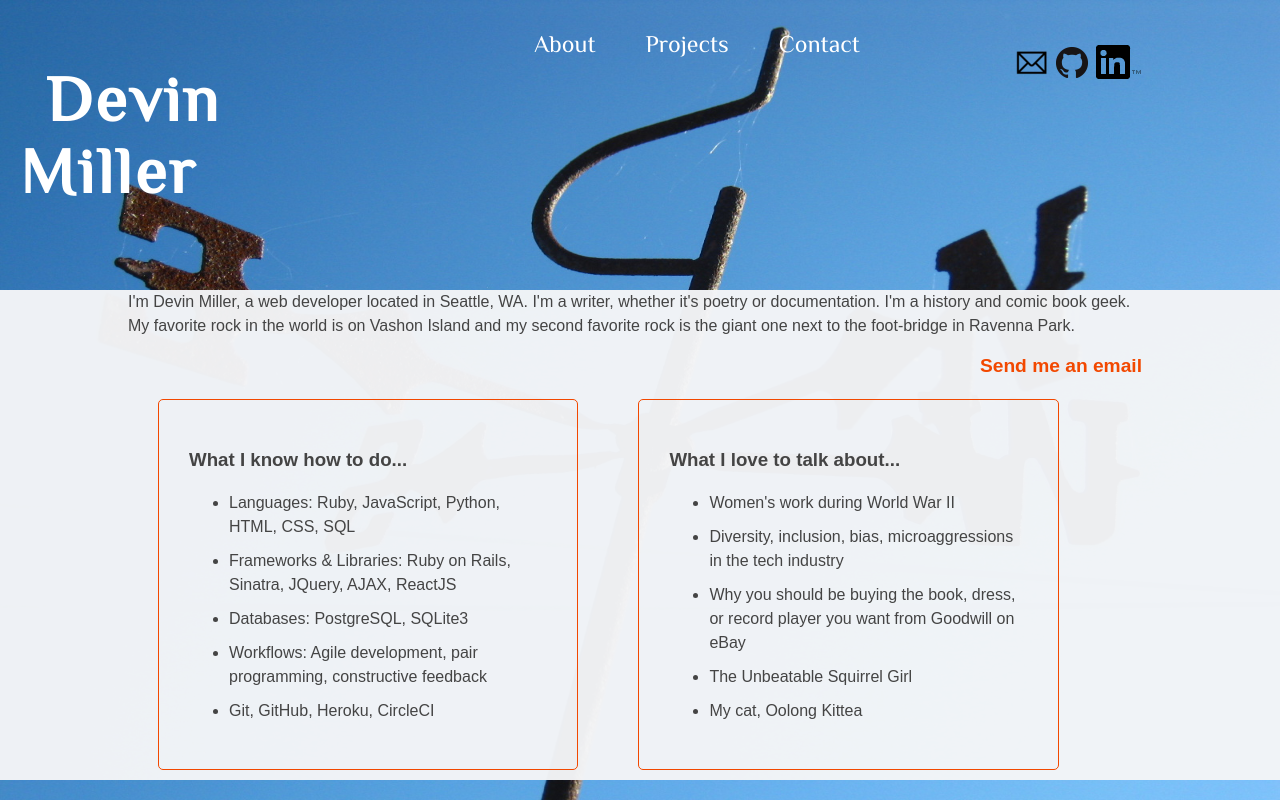
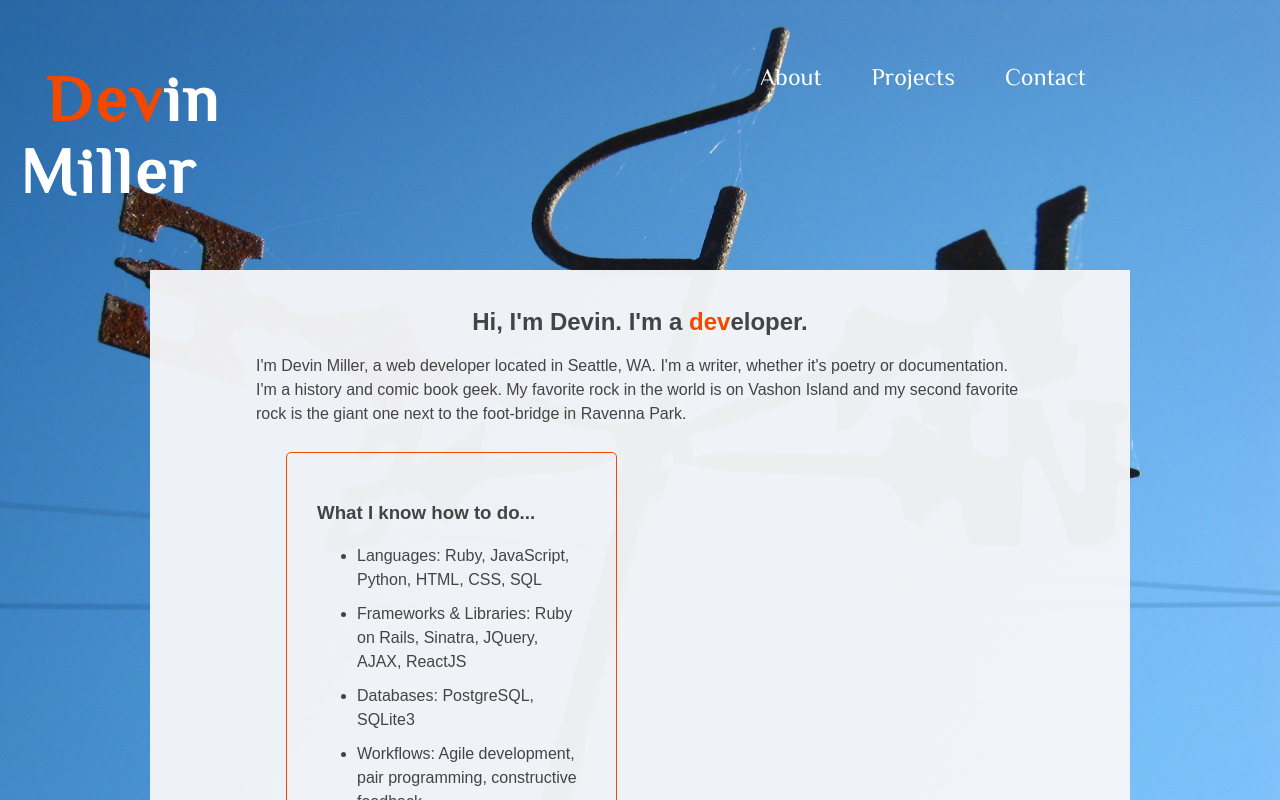
Before and after one commit to devzmiller/devin-portfolio, a React (Create React App) app: page / in a window 1280 px wide. Shown: the top 800 px of the page. Built offline with nearby package versions, Linux system fonts and the light colour scheme.

Commit message:
Messing around with the styling of the main content area and the nav. Minor changes to some wording.

```diff
--- a/src/App.js
+++ b/src/App.js
@@ -2,9 +2,7 @@ import React, { Component } from 'react';
 import './stylesheets/App.css';
 import Navbar from './components/Navbar';
 import Content from './components/Content';
-import githubLogo from './images/GitHub-Mark-32px.png';
-import linkedinLogo from './images/In-Black-34px-TM.png';
-import emailLogo from './images/2000px-Aiga_mail.svg.png';
+
 
 // eslint-disable-next-line react/prefer-stateless-function
 class App extends Component {
@@ -23,13 +21,11 @@ class App extends Component {
     return (
       <div className="App">
         <header className="App-header">
-          <h1 id="home" onClick={(event) => this.go(event)}>Devin Miller</h1>
+          <div id="name-container">
+            <h1 id="home" onClick={(event) => this.go(event)}><span className="dev">Dev</span>in Miller</h1>
+          </div>
           <Navbar onClick={(event) => this.go(event)}/>
-          <div className="social-logos">
-            <a href="mailto:devzmiller@gmail.com"><img src={emailLogo} className="social-logo" alt="my email"/></a>
-            <a href="https://github.com/devzmiller" target="_blank"><img src={githubLogo} className="social-logo" alt="my github"/></a>
-            <a href="https://www.linkedin.com/in/devzmiller/" target="_blank"><img src={linkedinLogo} className="social-logo" alt="my linkedin"/></a>
-          </div>
+
         </header>
         <Content view={this.state.view}/>
         <footer>This website was created by Devin Miller, 2017. It uses ReactJS and Sass.</footer>
--- a/src/components/Contact.js
+++ b/src/components/Contact.js
@@ -1,9 +1,16 @@
 import React, { Component } from 'react';
+import githubLogo from '../images/GitHub-Mark-32px.png';
+import linkedinLogo from '../images/In-Black-34px-TM.png';
+import emailLogo from '../images/2000px-Aiga_mail.svg.png';
 
 class Contact extends Component {
   render() {
     return(
-      <div>boop</div>
+      <div className="social-logos">
+        <a href="mailto:devzmiller@gmail.com"><img src={emailLogo} className="social-logo" alt="my email"/></a>
+        <a href="https://github.com/devzmiller" target="_blank"><img src={githubLogo} className="social-logo" alt="my github"/></a>
+        <a href="https://www.linkedin.com/in/devzmiller/" target="_blank"><img src={linkedinLogo} className="social-logo" alt="my linkedin"/></a>
+      </div>
     )
   }
 }
--- a/src/components/Home.js
+++ b/src/components/Home.js
@@ -5,11 +5,10 @@ class Home extends Component {
   render() {
     return (
       <section className="home">
-
+        <h2>Hi, I'm Devin. I'm a <span className="dev">dev</span>eloper.</h2>
         <p>
           I'm Devin Miller, a web developer located in Seattle, WA. I'm a writer, whether it's poetry or documentation. I'm a history and comic book geek. My favorite rock in the world is on Vashon Island and my second favorite rock is the giant one next to the foot-bridge in Ravenna Park.
         </p>
-        <div id="email-link"><a href="mailto:devzmiller@gmail.com">Send me an email</a></div>
         <div id="card-container">
           <div id="technical-list" className="list-card">
             <h3>What I know how to do...</h3>
@@ -27,7 +26,7 @@ class Home extends Component {
               <li>Women's work during World War II</li>
               <li>Diversity, inclusion, bias, microaggressions in the tech industry</li>
               <li>Why you should be buying the book, dress, or record player you want from Goodwill on eBay</li>
-              <li>The Unbeatable Squirrel Girl</li>
+              <li>Comics, especially the Unbeatable Squirrel Girl</li>
               <li>My cat, Oolong Kittea</li>
             </ul>
           </div>
--- a/src/stylesheets/App.css
+++ b/src/stylesheets/App.css
@@ -7,30 +7,32 @@ body {
   background-size: 100%;
   background-attachment: fixed; }
 
+.dev {
+  color: #f24800; }
+
 .App-header {
   padding: 20px;
   font-family: 'Philosopher', serif;
   color: white;
   display: grid;
-  grid-template-columns: 30% 50% 20%; }
+  grid-template-columns: 30% 60%; }
   .App-header h1 {
     font-size: 4em;
     text-align: left;
     text-indent: 7%;
     letter-spacing: .05em;
     cursor: pointer; }
-  .App-header h2 {
+  .App-header nav {
+    justify-self: end;
     padding-top: 4.5%; }
-  .App-header .social-logos {
-    padding-top: 10%; }
-    .App-header .social-logos img {
-      padding: 0px 4px 0px 4px; }
 
 .App-intro {
   font-size: large; }
 
 main {
-  margin-top: 20px;
+  margin: auto;
+  width: 75%;
+  padding: 10px;
   background-color: rgba(244, 245, 247, 0.97); }
 
 footer {
--- a/src/stylesheets/App.scss
+++ b/src/stylesheets/App.scss
@@ -8,12 +8,16 @@ body {
   background-attachment: fixed;
 }
 
+.dev {
+  color: #f24800;
+}
+
 .App-header {
   padding: 20px;
   font-family: 'Philosopher', serif;
   color: white;
   display: grid;
-  grid-template-columns: 30% 50% 20%;
+  grid-template-columns: 30% 60%;
   h1 {
     font-size: 4em;
     text-align: left;
@@ -21,14 +25,9 @@ body {
     letter-spacing: .05em;
     cursor: pointer;
   }
-  h2 {
+  nav {
+    justify-self: end;
     padding-top: 4.5%;
-  }
-  .social-logos {
-    padding-top: 10%;
-    img {
-      padding: 0px 4px 0px 4px;
-    }
   }
 }
 
@@ -37,7 +36,9 @@ body {
 }
 
 main {
-  margin-top: 20px;
+  margin: auto;
+  width: 75%;
+  padding: 10px;
   background-color: rgba(244, 245, 247, .97);
 }
 
--- a/src/stylesheets/Home.css
+++ b/src/stylesheets/Home.css
@@ -5,14 +5,6 @@ section.home {
   section.home h2 {
     text-align: center;
     margin-top: 30px; }
-  section.home #email-link {
-    font-weight: bold;
-    text-align: right;
-    margin: 10px; }
-    section.home #email-link a {
-      font-size: 1.2em;
-      color: #f24800;
-      text-decoration: none; }
 
 #card-container {
   display: flex;
--- a/src/stylesheets/Home.scss
+++ b/src/stylesheets/Home.scss
@@ -5,16 +5,6 @@ section.home {
   h2 {
     text-align: center;
     margin-top: 30px;
-  }
-  #email-link {
-    font-weight: bold;
-    text-align: right;
-    margin: 10px;
-    a {
-      font-size: 1.2em;
-      color: #f24800;
-      text-decoration: none;
-    }
   }
 }
 
```
